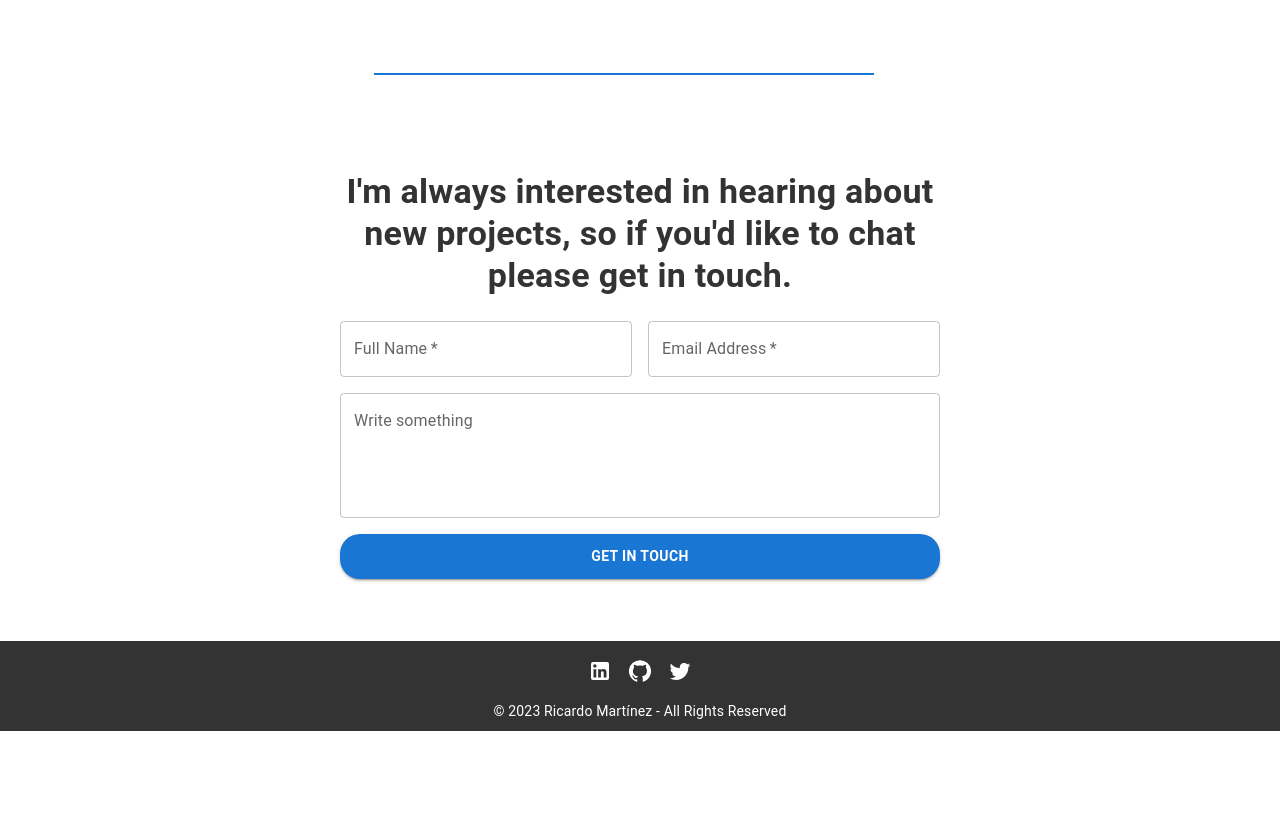
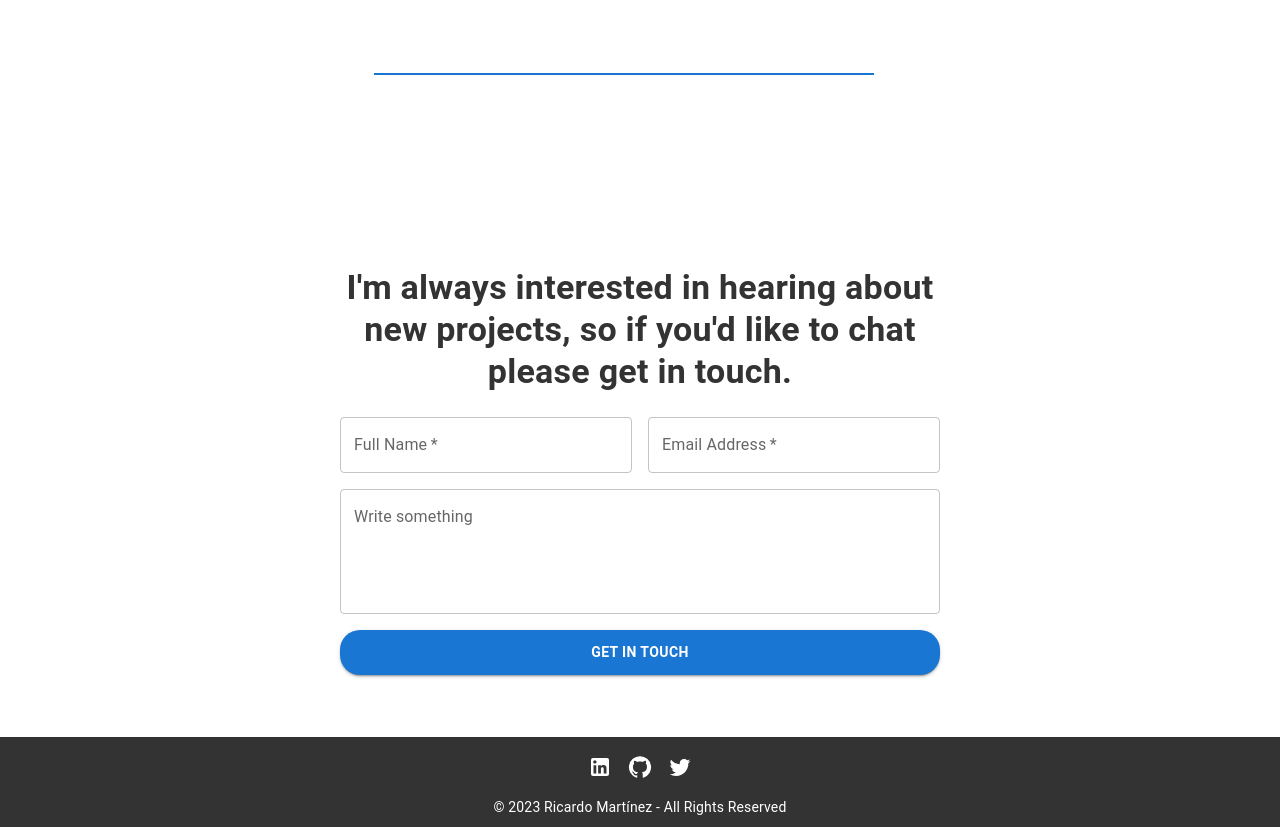
Before and after one commit to bohaz/my-react-portfolio, a React (Create React App) app: page / in a window 1280 px wide. Shown: the part 1640-2467 px from the top of the page. Before the commit the page ends 2371 px from the top, so only its background shows below. Built offline with nearby package versions, Linux system fonts and the light colour scheme.

Commit message:
Add padding top to contact section

```diff
--- a/src/components/sections/Contact.jsx
+++ b/src/components/sections/Contact.jsx
@@ -14,6 +14,7 @@ function Contact({ id }) {
         flexDirection: 'column',
         justifyContent: 'center',
         alignItems: 'center',
+        paddingTop: '10%',
       }}
     >
 
```
